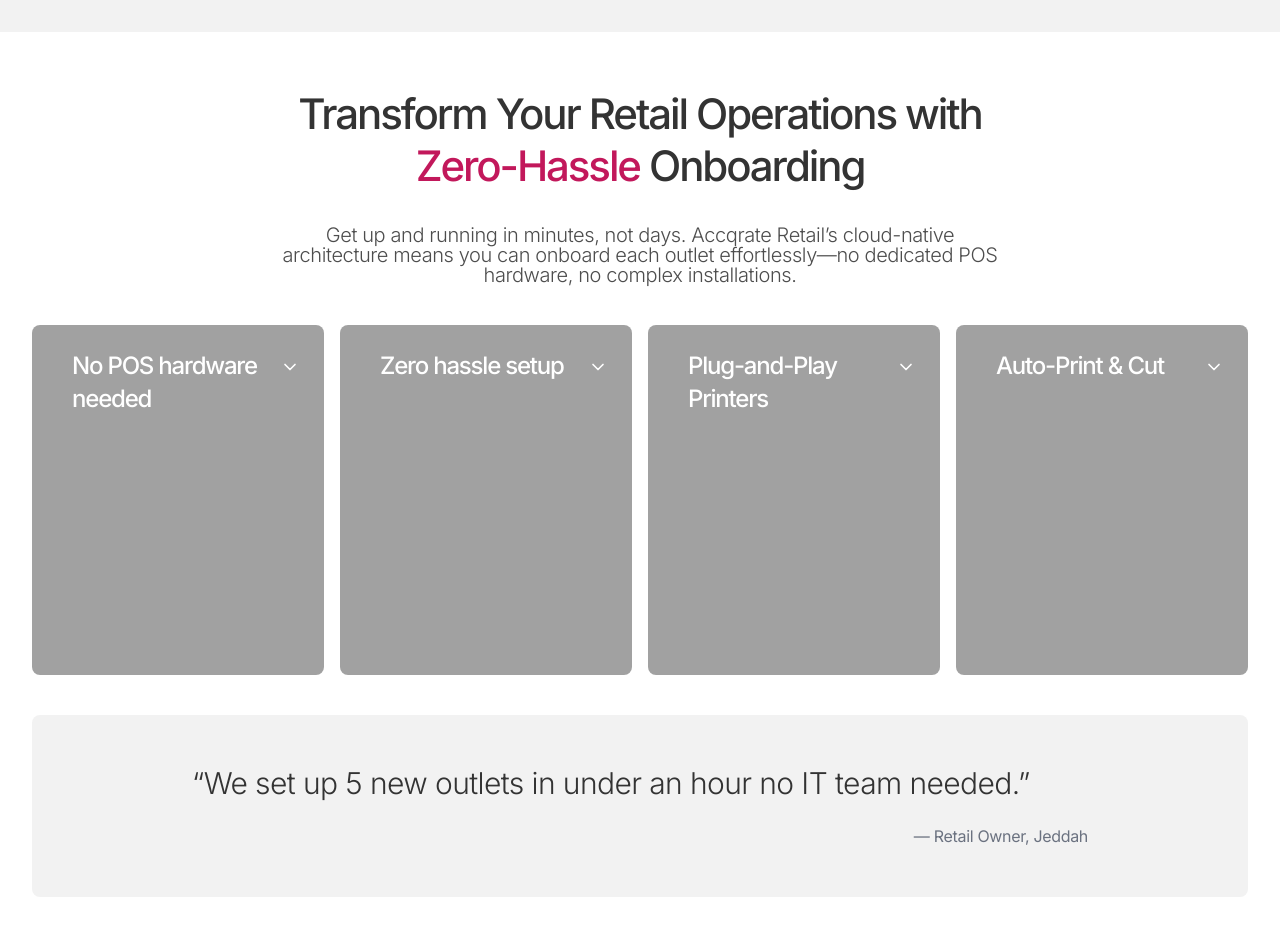
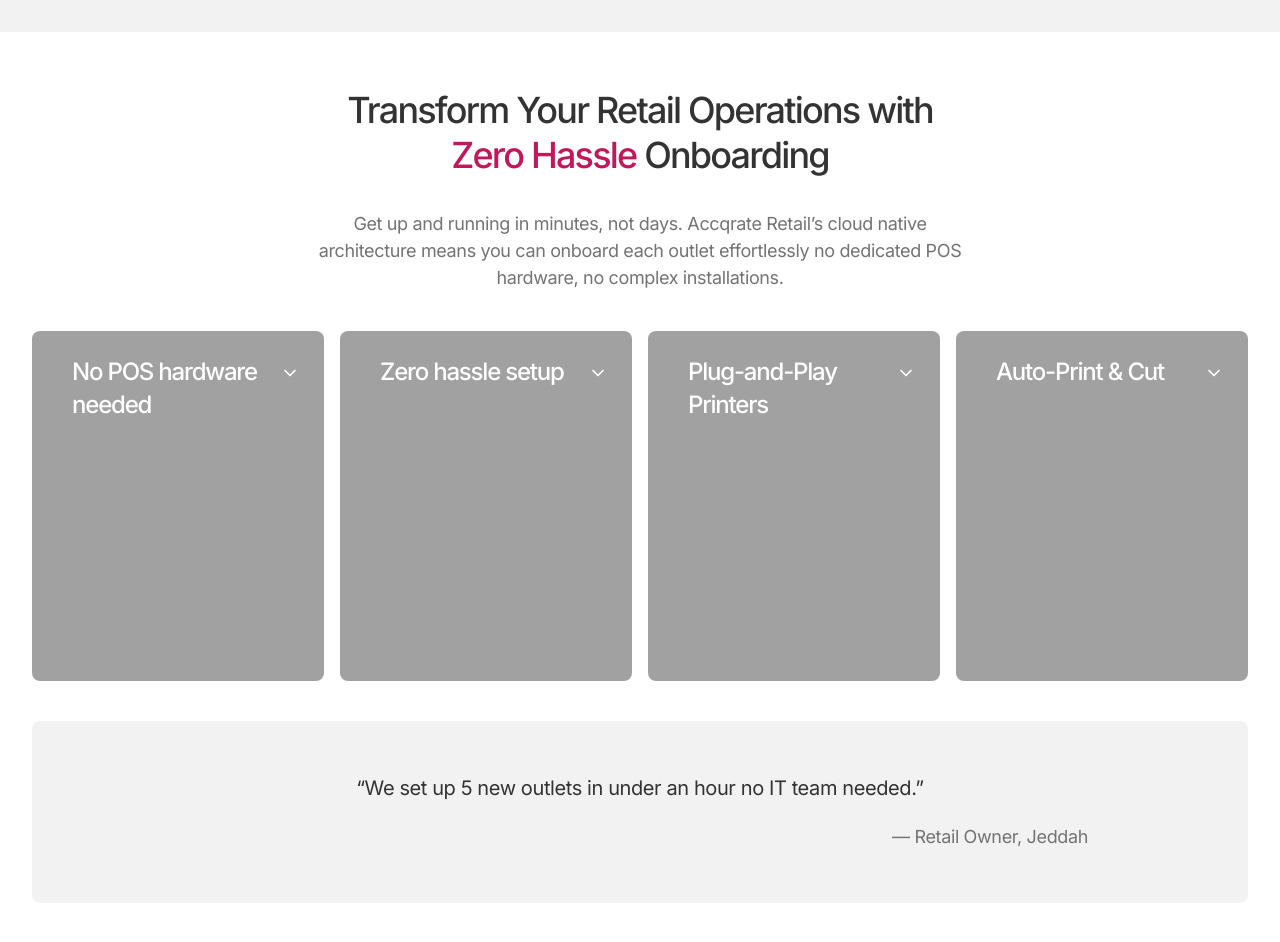
Before and after one commit to Byte-Bandits-India/Accqrate-Wesbsite, a Next.js app: page /business/retail in a window 1280 px wide. Shown: the part 1400-2342 px from the top of the page. Built offline with nearby package versions, Linux system fonts and the light colour scheme.

Commit message:
Update section1.tsx

```diff
--- a/src/app/business/retail/sections/section1.tsx
+++ b/src/app/business/retail/sections/section1.tsx
@@ -90,23 +90,23 @@
 
   const cards: Card[] = [
     { title: "No POS hardware needed", desc: "Works instantly on Android, iOS, Windows, and Mac", video: "/videos/business/retail/card1.mp4" },
-    { title: "Zero hassle setup", desc: "Cloud-based and ready to use — no installations or IT assistance needed.", video: "/videos/business/retail/card2.mp4" },
-    { title: "Plug-and-Play Printers", desc: "No drivers, no manual setup—automatic detection and configuration", video: "/videos/business/retail/card3.mp4" },
+    { title: "Zero hassle setup", desc: "Cloud-based and ready to use no installations or IT assistance needed.", video: "/videos/business/retail/card2.mp4" },
+    { title: "Plug-and-Play Printers", desc: "No drivers, no manual setup automatic detection and configuration", video: "/videos/business/retail/card3.mp4" },
     { title: "Auto-Print & Cut", desc: "Receipts print, cut and display for customers instantly.", video: "/videos/business/retail/card4.mp4" },
   ];
 
   return (
     <>
-      <FadeUp className="md:max-w-5xl mx-auto text-[#333333]">
+        <FadeUp className="md:max-w-5xl mx-auto text-[#333333]">
         <h1
-          className="text-center text-[24px] md:text-[32px] lg:text-[42px] tracking-heading leading-tight font-medium mt-48px md:mt-[56px] px-24px md:px-[32px]"
+          className="text-center text-fluid-h2 tracking-heading leading-tight font-medium mt-48px md:mt-[56px] px-24px md:px-[32px]"
         >
           Transform Your Retail Operations with{" "} <br className="hidden md:block" />
-          <span className="text-[#C2185B]"> Zero-Hassle </span> Onboarding
+          <span className="text-[#C2185B]"> Zero Hassle </span> Onboarding
         </h1>
-        <p className="text-center md:text-[16px] lg:text-[20px] px-24px md:px-[32px] font-light tracking-para mt-[24px] md:mt-[32px] w-full max-w-[1280px] mx-auto text-[#000000B2]"
+        <p className="text-center text-fluid-small  px-24px md:px-[32px] font-normal tracking-para mt-[24px] md:mt-[32px] w-full max-w-[1280px] mx-auto text-[#737373]"
         >
-          Get up and running in minutes, not days. Accqrate Retail’s cloud-native <br className="hidden md:block" /> architecture means you can onboard each outlet effortlessly—no dedicated POS <br className="hidden md:block" /> hardware, no complex installations.
+          Get up and running in minutes, not days. Accqrate Retail’s cloud native <br className="hidden md:block" /> architecture means you can onboard each outlet effortlessly no dedicated POS <br className="hidden md:block" /> hardware, no complex installations.
         </p>
       </FadeUp>
 
@@ -125,17 +125,19 @@
         </div>
       </section>
 
-      <FadeUp className="px-6 md:px-[32px] max-w-[1350px] mx-auto w-full">
+      <FadeUp className="px-6 md:px-[32px] max-w-[1350px] mx-auto">
         <section
           id="ownerSection"
-          className="bg-[#F2F2F2] rounded-lg w-full text-[#333333] h-[102px] sm:h-[110px] md:h-[129px] lg:h-[182px] flex flex-col items-center justify-center mt-6 md:mt-[32px] lg:mt-[40px] px-6 md:p-10"
+          className="bg-[#F2F2F2] rounded-lg mx-auto px-6 sm:px-6 md:p-10 text-[#333333] h-[102px] sm:h-[110px] md:h-[129px] lg:h-[182px] flex flex-col items-center justify-center mt-6 md:mt-[32px] lg:mt-[40px]"
         >
           <div className="w-full">
-            <div className="mx-auto text-left md:max-w-4xl">
-              <p className="font-light leading-snug text-fluid-caption tracking-para md:text-fluid-body lg:text-fluid-h3 mb-5">
+            <div className="mx-auto text-center md:max-w-4xl">
+              <p className="font-normal leading-snug text-fluid-small tracking-para md:text-fluid-body  mb-5"
+              >
                 “We set up 5 new outlets in under an hour no IT team needed.”
               </p>
-              <p className="text-gray-500 text-xs sm:text-base tracking-para md:text-fluid-body flex justify-end">
+              <p className="text-[#737373] text-fluid-small tracking-para flex justify-end"
+              >
                 — Retail Owner, Jeddah
               </p>
             </div>
```
